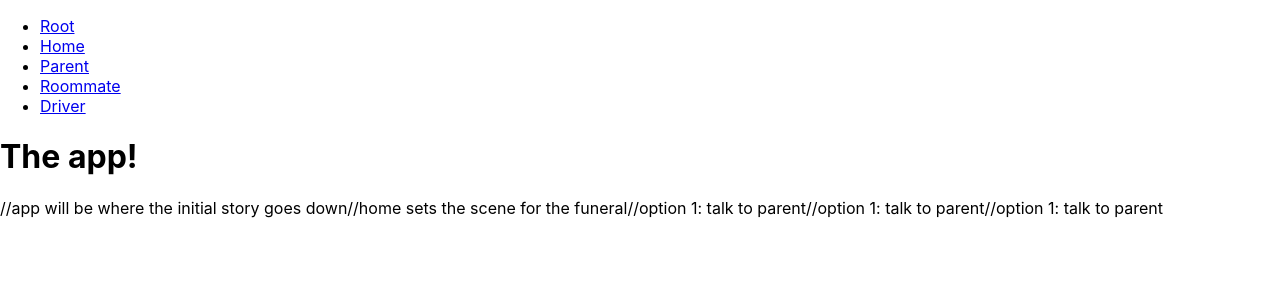
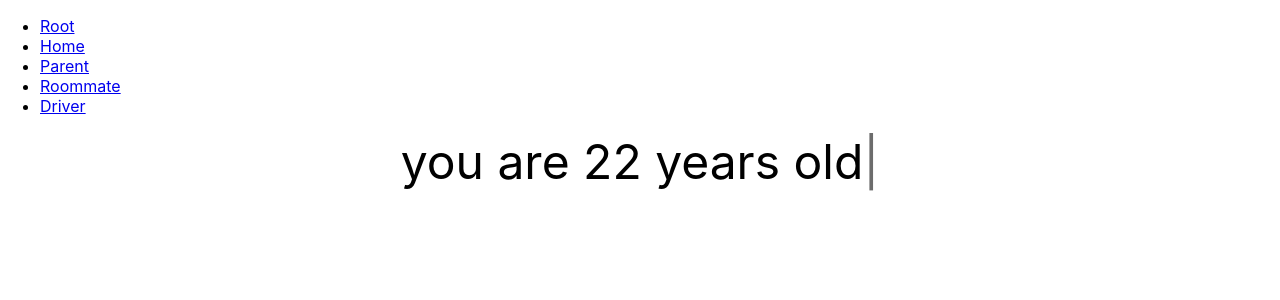
Before and after one commit to joal7299/Capstone, a React (Create React App) app: page / in a window 1280 px wide. Shown: the top 300 px of the page. Built offline with nearby package versions, Linux system fonts and the light colour scheme.

Commit message:
Sophie typed and lottie

```diff
--- a/package.json
+++ b/package.json
@@ -9,6 +9,7 @@
     "react-lottie": "^1.2.3",
     "react-router-dom": "^5.0.1",
     "react-scripts": "3.1.1",
+    "react-typed": "^1.2.0",
     "typed.js": "^2.0.10"
   },
   "scripts": {
--- a/src/App.js
+++ b/src/App.js
@@ -1,25 +1,38 @@
 import React from 'react'
+import ReactDOM from 'react-dom'
 import Lottie from 'react-lottie'
 import animationData from './lotties/Square-test.json'
-import Typed from 'typed.js';
+// import Typed from 'typed.js';
+import Typed from 'react-typed'
 
 class App extends React.Component {
+    // componentDidMount() {
+    //     const { strings } = this.props;
+    //     const options = {
+    //         strings: strings,
+    //         typeSpeed: 50,
+    //         backSpeed: 50
+    //     };
+    //     this.typed = new Typed(this.el, options);
+    // }
   render() {
-      // const defaultOptions = {
-      //     loop: true,
-      //     autoplay: true,
-      //     animationData: animationData,
-      //     rendererSettings: {
-      //         preserveAspectRatio: 'xMidYMid slice'
-      //     }
-      // };
+      const defaultOptions = {
+          loop: true,
+          autoplay: true,
+          animationData: animationData,
+          rendererSettings: {
+              preserveAspectRatio: 'xMidYMid slice'
+          }
+      };
 
     return (
-        <div>
-          <h1>The app!</h1>
-            {/*<Lottie options={defaultOptions} height={400} width={400} />*/}
+        <div style={{textAlign: "center"}}>
+            <Typed style={{fontSize: "3em", textAlign: "center"}} strings={['your name is Stephanie Walker', 'you are 22 years old','on September 5th, 2019, you were driving home', 'and from what seemed to be out of nowhere', 'you were hit and killed in a severe car accident', 'life would never be the same.', 'welcome to your funeral']} typeSpeed={35} backSpeed={50}/>
+            <Lottie options={defaultOptions} height={400} width={400} />
         </div>
+
     )
   }
 }
+
 export default App;
--- a/src/index.js
+++ b/src/index.js
@@ -31,15 +31,10 @@ const routing = (
                 </li>
             </ul>
             <Route exact path="/" component={App}/>
-            //app will be where the initial story goes down
             <Route path="/home" component={Home}/>
-            //home sets the scene for the funeral
             <Route path="/parent" component={Parent}/>
-            //option 1: talk to parent
             <Route path="/roommate" component={Roommate}/>
-            //option 1: talk to parent
             <Route path="/driver" component={Driver}/>
-            //option 1: talk to parent
         </div>
     </Router>
 )
```
Also changed, not shown: 1 other file (tests, documents, lock files or other folders).
